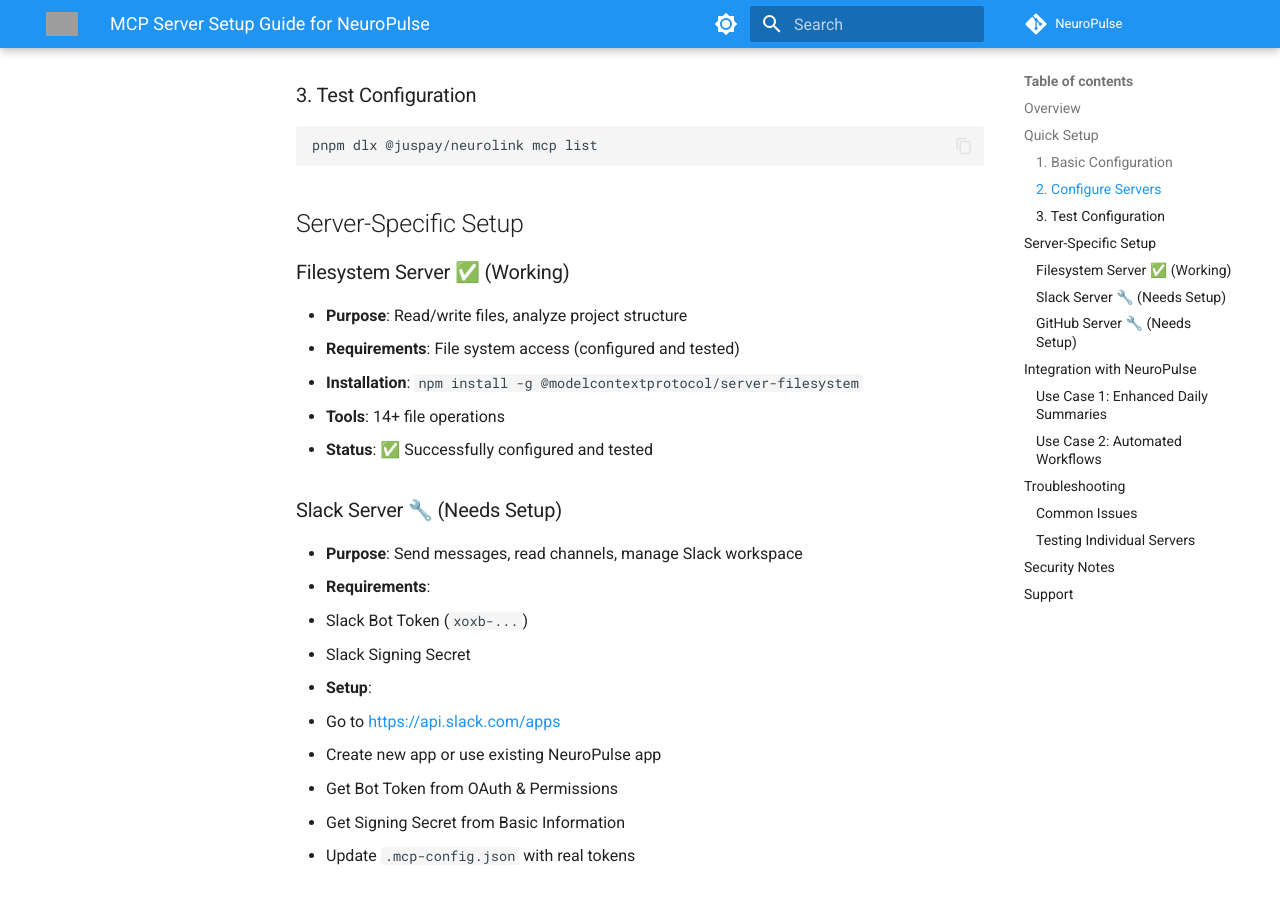
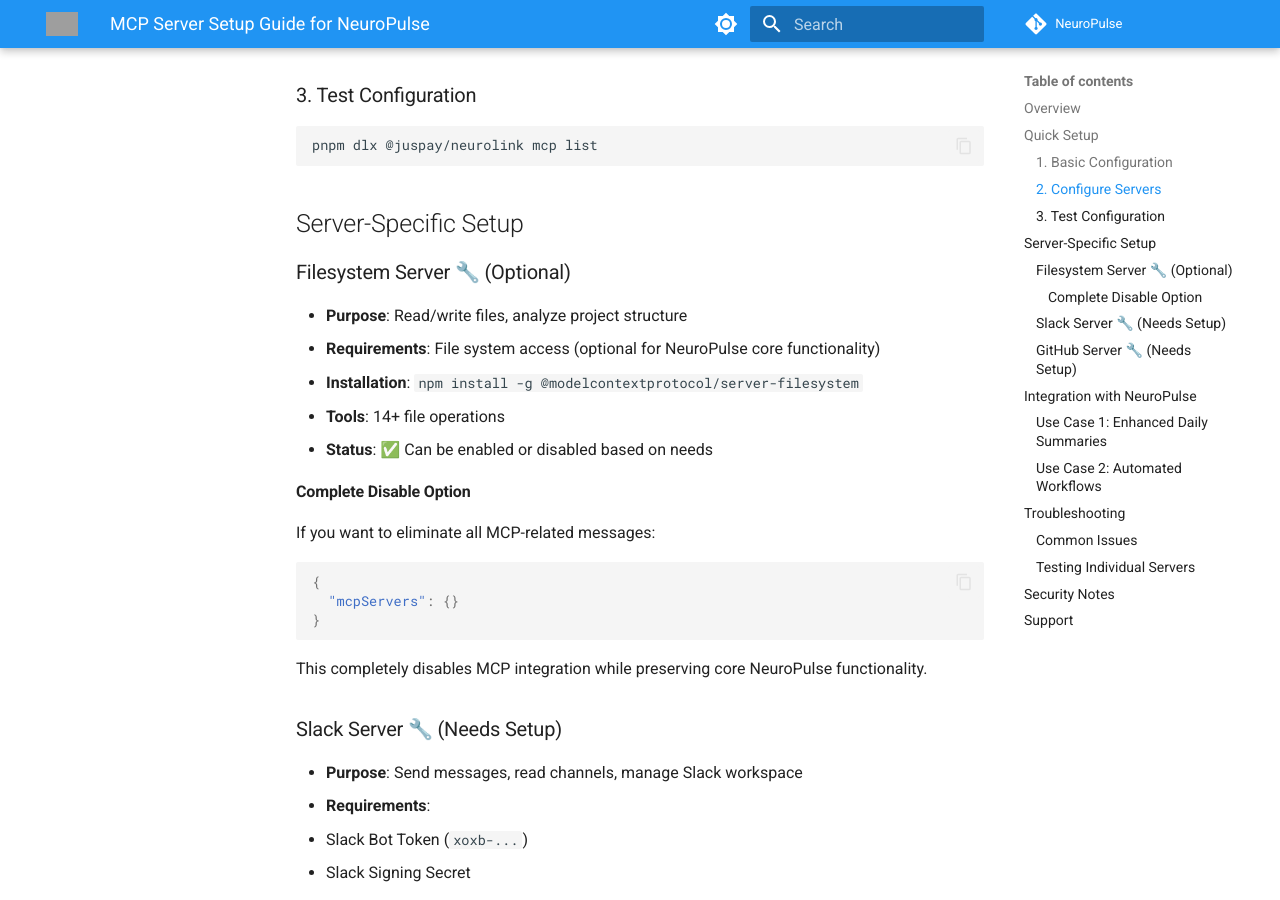
Before and after one commit to juspay/NeuroPulse, an MkDocs documentation site: the page built from docs/MCP_SETUP.md, in a window 1280 px wide and 900 px high, scrolled down 1136 px. Built offline with MkDocs 1.6.1 and Material for MkDocs 9.7.7, drawn with Linux system fonts in a browser that asks for light colours; comment, search, counter and statistics services are not loaded; the version menu is left out; some of the changed text lies outside the part shown; grey boxes are pictures that could not be loaded.

Commit message:
Update MCP_SETUP.md

````diff
--- a/docs/MCP_SETUP.md
+++ b/docs/MCP_SETUP.md
@@ -54,12 +54,21 @@ pnpm dlx @juspay/neurolink mcp list
 
 ## Server-Specific Setup
 
-### Filesystem Server ✅ (Working)
+### Filesystem Server 🔧 (Optional)
 - **Purpose**: Read/write files, analyze project structure
-- **Requirements**: File system access (configured and tested)
+- **Requirements**: File system access (optional for NeuroPulse core functionality)
 - **Installation**: `npm install -g @modelcontextprotocol/server-filesystem`
 - **Tools**: 14+ file operations
-- **Status**: ✅ Successfully configured and tested
+- **Status**: ✅ Can be enabled or disabled based on needs
+
+#### Complete Disable Option
+If you want to eliminate all MCP-related messages:
+```json
+{
+  "mcpServers": {}
+}
+```
+This completely disables MCP integration while preserving core NeuroPulse functionality.
 
 ### Slack Server 🔧 (Needs Setup)
 - **Purpose**: Send messages, read channels, manage Slack workspace
@@ -105,7 +114,8 @@ With MCP servers configured, NeuroPulse can:
 2. **"Method not found (-32601)" errors**
    - ✅ **SOLVED**: Install MCP server globally: `npm install -g @modelcontextprotocol/server-filesystem`
    - ✅ **SOLVED**: Use direct command instead of npx in configuration
-   - Update `.mcp-config.json` to use `"command": "mcp-server-filesystem"`
+   - ✅ **SOLVED**: To completely eliminate MCP errors, disable MCP servers: `{"mcpServers": {}}`
+   - Update `.mcp-config.json` to use `"command": "mcp-server-filesystem"` or disable entirely
 
 3. **"Connection closed" errors**
    - Check token validity
````
